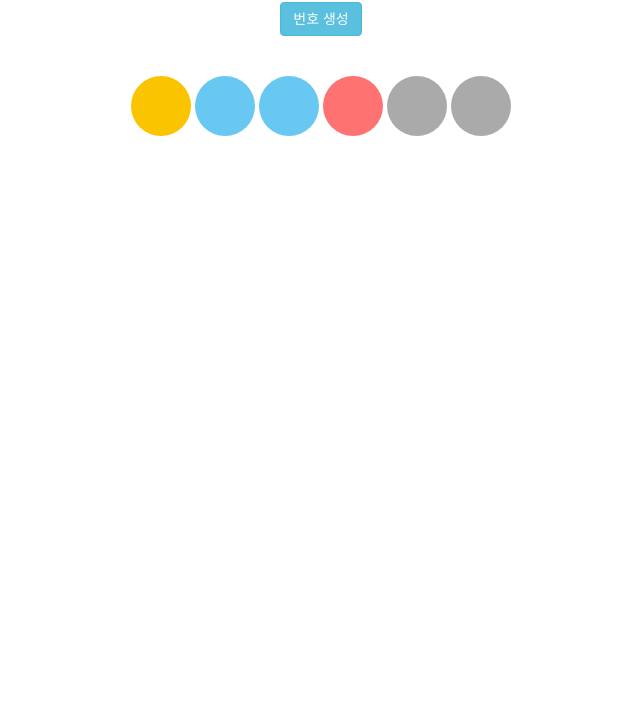
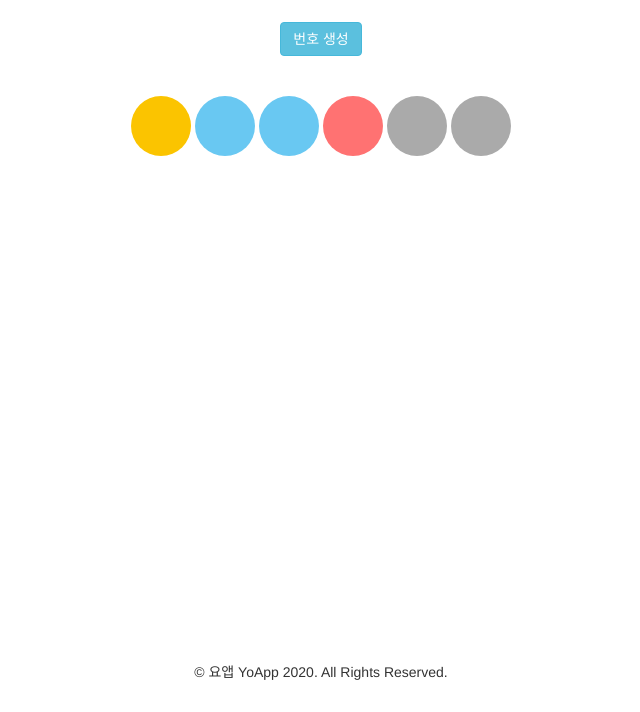
Before and after one commit to LeeYongSotEum/LottoGenerator, a plain HTML site: page index.html in a window 1280 px wide. Shown: the part 88-800 px from the top of the page, without its empty margins (319-959 px from the left). Drawn offline with nearby package versions, Linux system fonts and the light colour scheme.

Commit message:
insert Ad, update style.css, index.html

```diff
--- a/index.html
+++ b/index.html
@@ -19,8 +19,8 @@
 		<title>로또 번호 예측</title>
 	</head>
 	<body>
-		<div class='container'>
-			<div class='table-responsive'>
+		<div class='content'>
+			<div class='content-inside'>
 				<h1 align='center'>
 					로또 번호
 				</h1>
@@ -45,6 +45,21 @@
 				</p>
 			</div>
 		</div>
+		<footer class='footer'>
+			<div class='ad-banner'>
+				<ins class="kakao_ad_area" style="display:none;" data-ad-unit="DAN-uvbfy48mm0yr" data-ad-width="320" data-ad-height="100"></ins>
+				<script type="text/javascript" src="//t1.daumcdn.net/kas/static/ba.min.js" async></script>
+			</div>
+			<div class='ad-banner1'>
+				<ins class="kakao_ad_area" style="display:none;" data-ad-unit="DAN-u7wvrzoa9iya" data-ad-width="728" data-ad-height="90"></ins>
+				<script type="text/javascript" src="//t1.daumcdn.net/kas/static/ba.min.js" async></script>
+			</div>
+			<div>
+				<P>
+					&copy; 요앱 YoApp 2020. All Rights Reserved.
+				</P>
+			</div>
+		</footer>
 	</body>
 </html>
 <script>
--- a/style.css
+++ b/style.css
@@ -545,3 +545,28 @@ table tr td .ball_645.sml {margin:0 3px}
 .tbl_total_account_number_top tr th {padding:4px 0 4px; text-align:left; vertical-align:top; font-weight:normal; line-height:1.3em;}
 .tbl_total_account_number_top tr td {padding:5px 0; font-weight:300; color:#767676;}
 .tbl_total_account_number_top tr td .brk ~ .brk {margin-top:5px}
+
+html, body {
+	height: 100%;
+	margin: 0;
+}
+.content {
+	min-height: 100%;
+}
+.content-inside {
+	padding: 20px;
+	padding-bottom: 50px;
+}
+.footer {
+	text-align:center;
+	height: 50px;
+	margin-top: -50px;
+}
+.ad-banner {
+	width:320px;
+	margin:0 auto;
+}
+.ad-banner1 {
+	width:728px;
+	margin:0 auto;
+}
```
